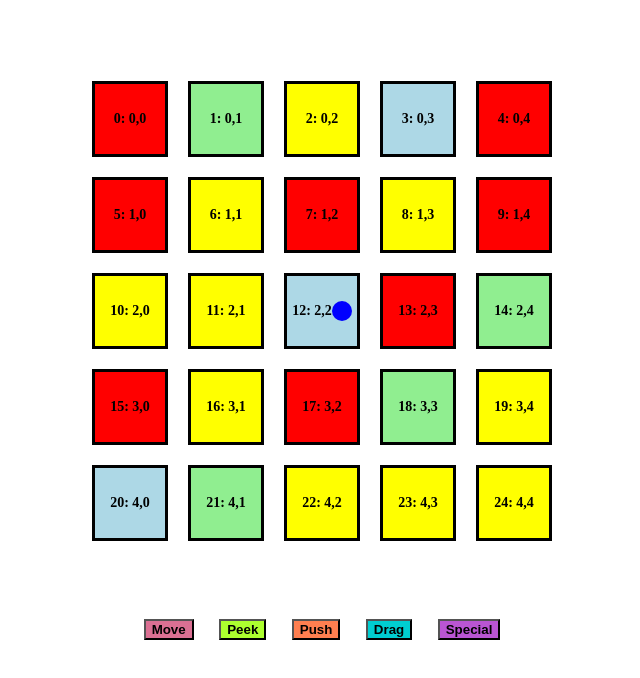
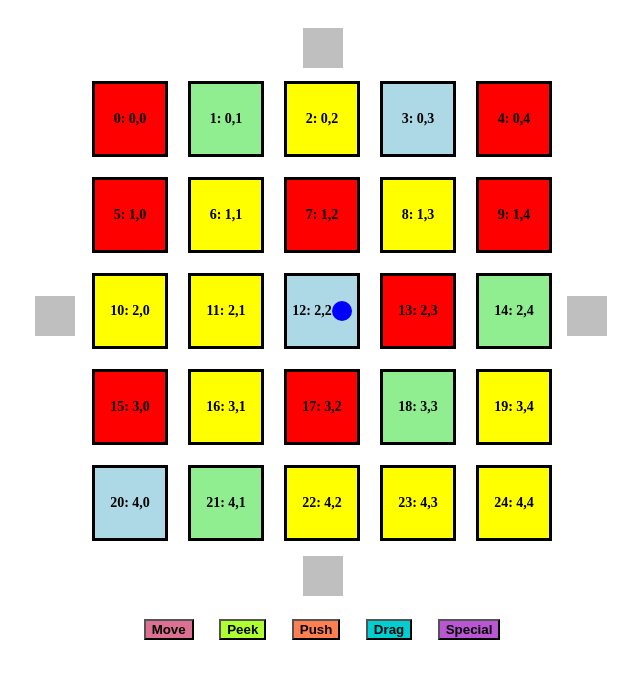
Before and after one commit to murixiyang/Room25, an Angular app in the folder Room25Web/: page / in a window 1280 px wide. Both pictures are taken after a click on the button "Drag". Shown: the top 678 px of the page, without its empty margins (318-958 px from the left). Built offline with nearby package versions, Linux system fonts and the light colour scheme.

Commit message:
Add disable

```diff
--- a/Room25Web/src/app/gameboard/gameboard.component.css
+++ b/Room25Web/src/app/gameboard/gameboard.component.css
@@ -10,7 +10,7 @@
   position: absolute;
   width: 40px;
   height: 40px;
-  background-color: black; /* Adjust color as needed */
+  background-color: sandybrown; /* Adjust color as needed */
   cursor: pointer;
   transition: transform 0.3s ease;
   transform-origin: center;
@@ -20,3 +20,10 @@
   opacity: 0.7;
   transform: scale(1.05);
 }
+
+.disabled {
+  cursor: not-allowed;
+  background-color: grey;
+  opacity: 0.5;
+  pointer-events: none;
+}
--- a/Room25Web/src/app/gameboard/gameboard.component.html
+++ b/Room25Web/src/app/gameboard/gameboard.component.html
@@ -20,10 +20,10 @@
 
 <ng-container *ngFor="let position of arrowPositions; let i = index">
   <div
-    *ngIf="position.available"
     class="arrow"
     [style.top.px]="position.topPos"
     [style.left.px]="position.leftPos"
+    [class.disabled]="!position.available"
     (click)="handleDrag(getDirectionFromArrowIndex(i))"
   ></div>
 </ng-container>
--- a/Room25Web/src/app/gameboard/gameboard.component.ts
+++ b/Room25Web/src/app/gameboard/gameboard.component.ts
@@ -229,12 +229,15 @@ export class GameboardComponent {
     if (rowIndex === 2) {
       this.arrowPositions[0].available = false;
       this.arrowPositions[1].available = false;
+      console.log('done');
     }
 
     if (colIndex === 2) {
       this.arrowPositions[2].available = false;
       this.arrowPositions[3].available = false;
     }
+
+    // TODO: If drag to opposite before, not available
   }
 
   // For MOVE, PEEK
```
